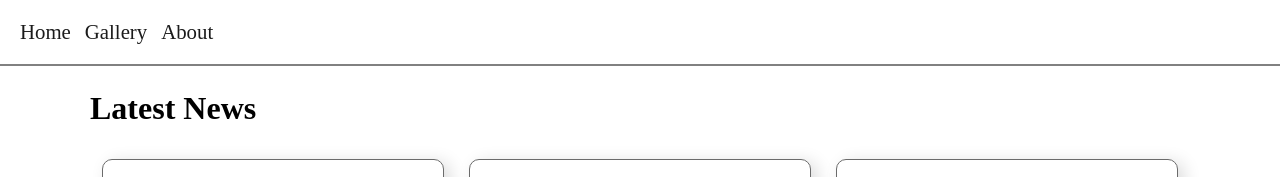
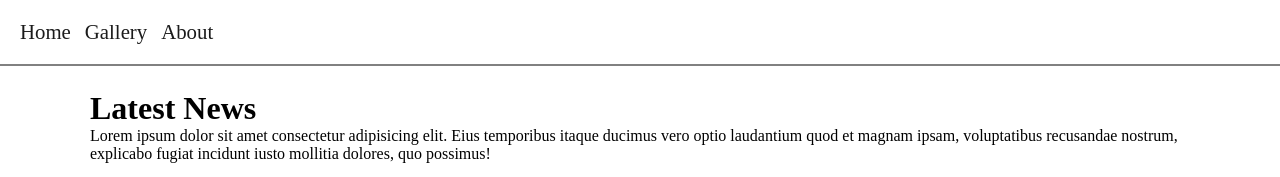
Before and after one commit to ramsheedrd/Quest1130, a plain HTML site: page index.html in a window 1280 px wide. Shown: the top 177 px of the page. Drawn offline with Linux system fonts and the light colour scheme; grey boxes are pictures that could not be loaded; a web font is replaced by a local one.

Commit message:
added paragraph

```diff
--- a/index.html
+++ b/index.html
@@ -22,6 +22,8 @@
     </header>
     <main>
         <h1>Latest News</h1>
+
+        <p>Lorem ipsum dolor sit amet consectetur adipisicing elit. Eius temporibus itaque ducimus vero optio laudantium quod et magnam ipsam, voluptatibus recusandae nostrum, explicabo fugiat incidunt iusto mollitia dolores, quo possimus!</p>
 
         <div class="all-news">
             <div class="news-wrapper">
```
